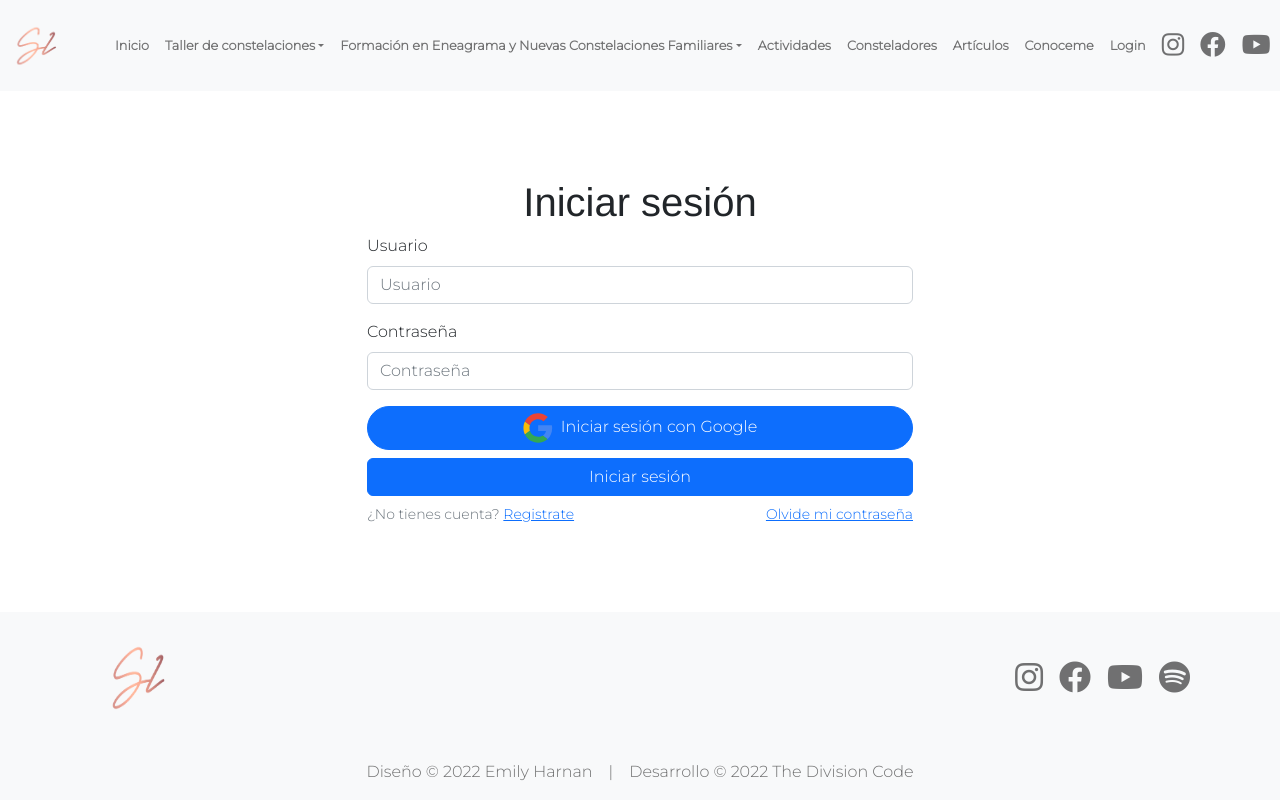
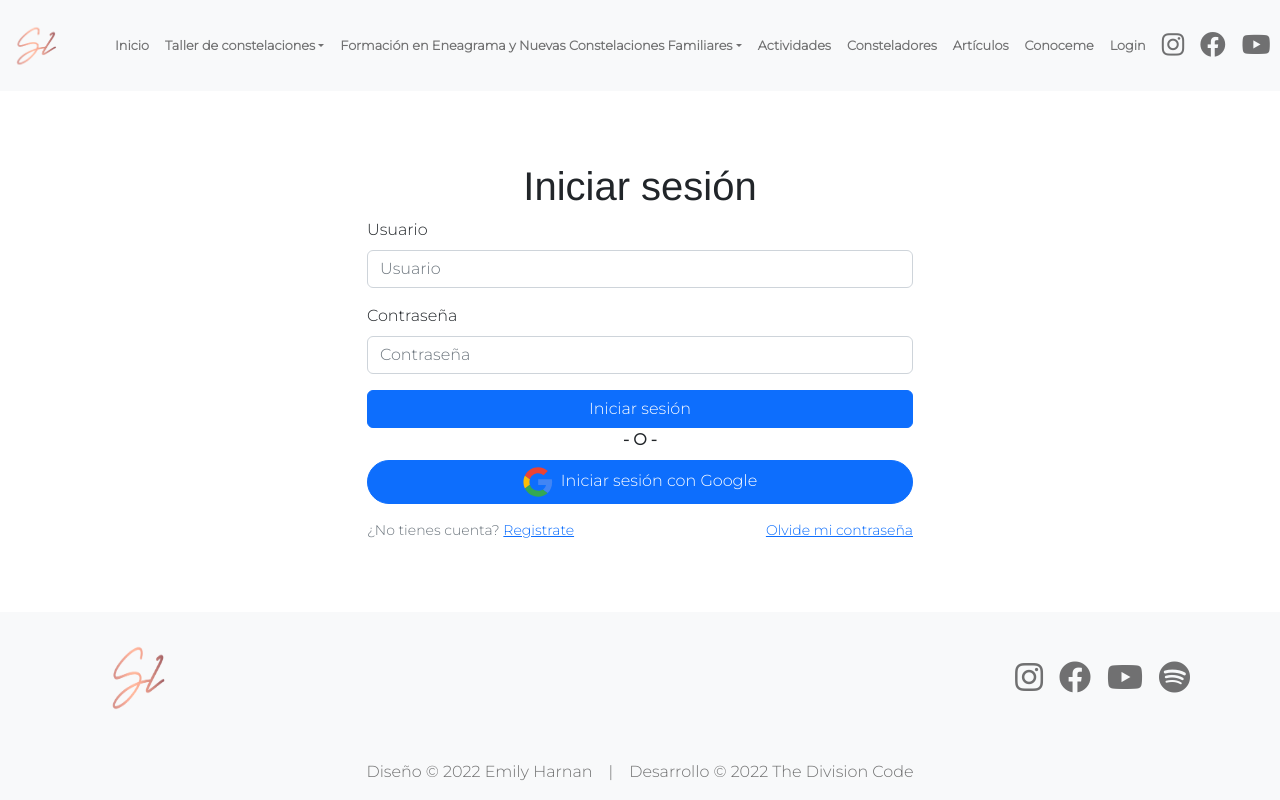
Before and after one commit to Nicocaputocai/silvia-iurman, a React (Vite) app: page /login in a window 1280 px wide. Built offline with nearby package versions, Linux system fonts and the light colour scheme; no server answers.

Commit message:
google button styles

```diff
--- a/src/Components/auth/Login/Login.jsx
+++ b/src/Components/auth/Login/Login.jsx
@@ -105,8 +105,6 @@ export const Login = () => {
                                       </Alert>)
               }
             </Form.Group>
-            {/* Auth with google */}
-            <GoogleLogin/>
             <Button
             variant="primary"
             type="submit"
@@ -116,6 +114,11 @@ export const Login = () => {
                 loading ? <Spinner animation="border" variant="light" /> : 'Iniciar sesión'
               }
             </Button>
+            <div className="d-flex justify-content-center align-items-center w-100">
+              <b>- O -</b>
+            </div>
+            {/* Auth with google */}
+            <GoogleLogin/>
             <div className="d-flex justify-content-between align-items-center">
               <Form.Text className="text-muted text-center mt-2">
                 ¿No tienes cuenta? <Link to="/registro">Registrate</Link>
```
